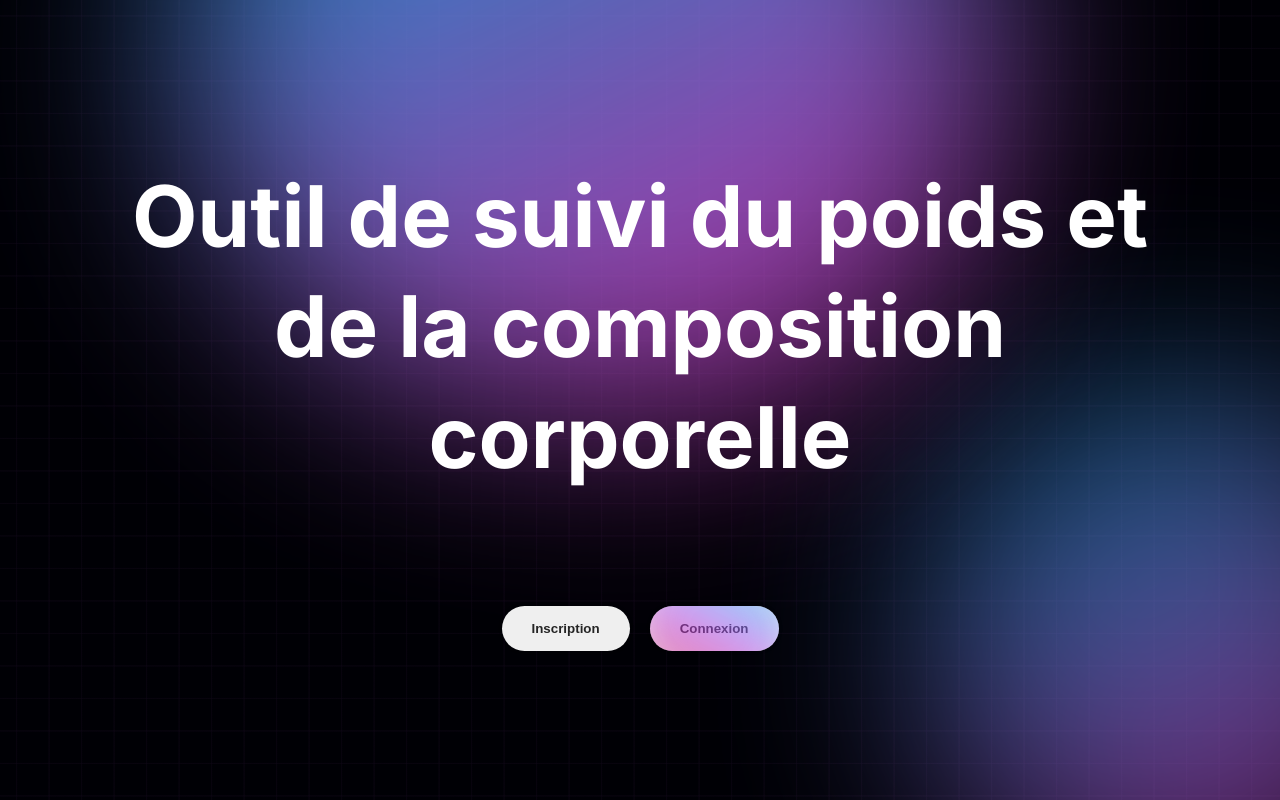
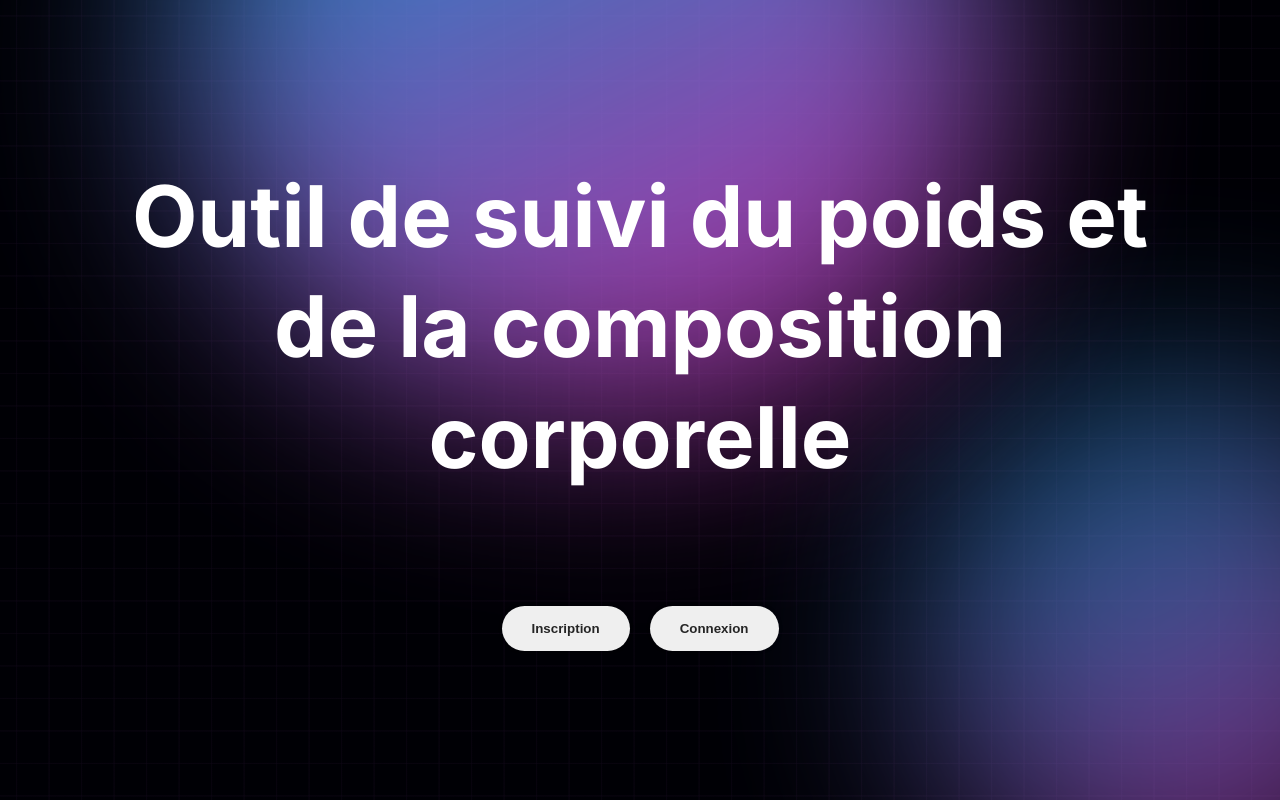
Before and after one commit to BetaPeche/sport-app, a React (Vite) app in the folder frontend/: page / in a window 1280 px wide. Built offline with nearby package versions, Linux system fonts and the light colour scheme.

Commit message:
Replace div by span

```diff
--- a/frontend/src/components/Button.tsx
+++ b/frontend/src/components/Button.tsx
@@ -10,7 +10,7 @@ const Button: React.FC<ButtonProps> = ({ text, color, action }) => {
             {text}
             {color && (
                 <div className="hoverEffect">
-                    <div></div>
+                    <span></span>
                 </div>
             )}
         </button>
```
